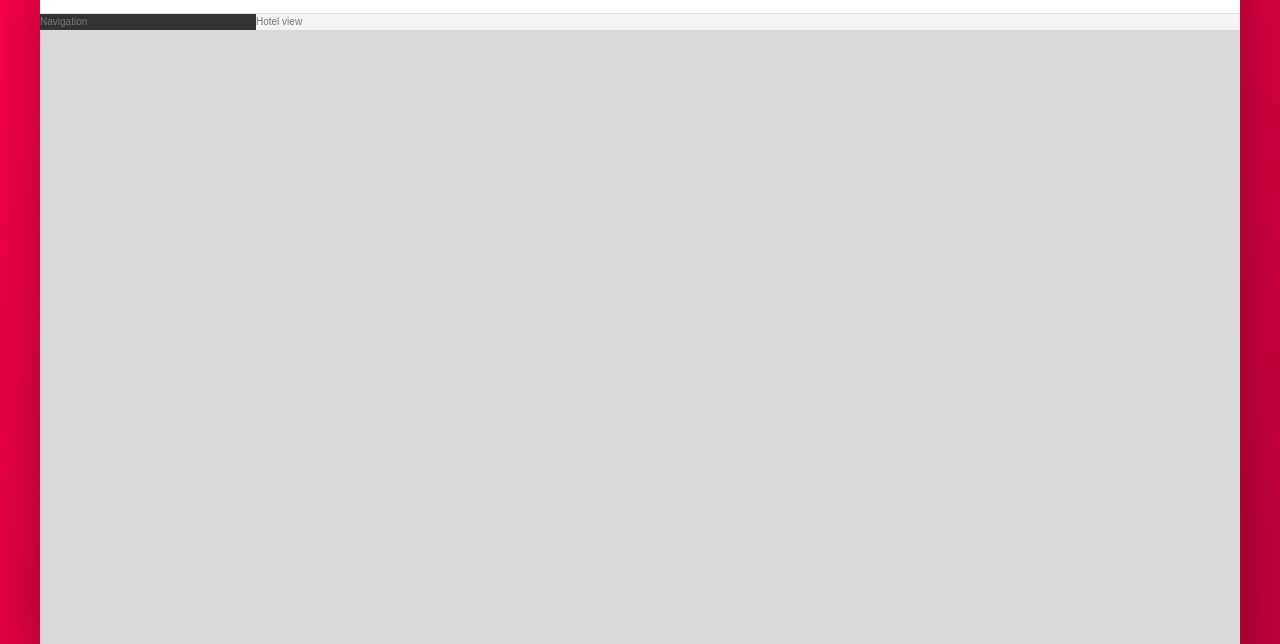
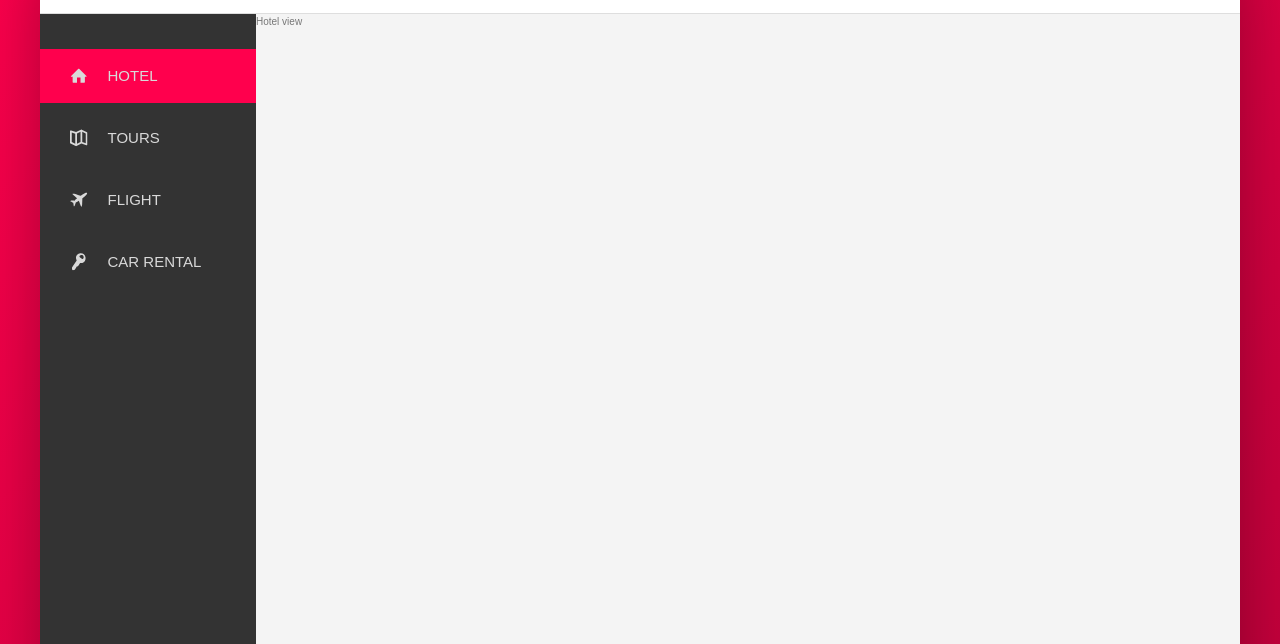
Before and after one commit to Przemiks/BookingApp, a website: page index.html in a window 1280 px wide. Shown: the part 156-800 px from the top of the page. Drawn offline with Linux system fonts and the light colour scheme; a web font is replaced by a local one.

Commit message:
add sidebar content + sidebar  styles

```diff
--- a/index.html
+++ b/index.html
@@ -43,8 +43,44 @@
             </nav>
         </header>
         <div class="content">
-            <nav class="side_nav">
-                Navigation
+            <nav class="sidebar">
+                <ul class="side-nav">
+                    <li class="side-nav__item side-nav__item--active">
+                        <a href="#" class="side-nav__link">
+                            <svg class="side-nav__icon">
+                                <use xlink:href="img/sprite.svg#icon-home"></use>
+                            </svg>
+                            <span>Hotel</span>
+                        </a>
+                    </li>
+                    <li class="side-nav__item">
+                        <a href="#" class="side-nav__link">
+                            <svg class="side-nav__icon">
+                                <use xlink:href="img/sprite.svg#icon-map"></use>
+                            </svg>
+                            <span>Tours</span>
+                        </a>
+                    </li>
+                    <li class="side-nav__item">
+                        <a href="#" class="side-nav__link">
+                            <svg class="side-nav__icon">
+                                <use xlink:href="img/sprite.svg#icon-aircraft"></use>
+                            </svg>
+                            <span>Flight</span>
+                        </a>
+                    </li>
+                    <li class="side-nav__item">
+                        <a href="#" class="side-nav__link">
+                            <svg class="side-nav__icon">
+                                <use xlink:href="img/sprite.svg#icon-key"></use>
+                            </svg>
+                            <span>Car rental</span>
+                        </a>
+                    </li>
+                </ul>
+                <div class="legal">
+                    &copy; 2018 by Przemek Jurkiewicz
+                </div>
             </nav>
             <main class="hotel-view">
                 Hotel view
--- a/sass/_components.scss
+++ b/sass/_components.scss
@@ -117,3 +117,75 @@
     }
 
 }
+
+
+///////////////////////////////////////////
+// Side navigation
+.side-nav {
+    font-size: 1.5rem;
+    list-style: none;
+    margin-top: 3.5rem;
+
+    &__item {
+        position: relative;
+
+        &:not(:last-child) {
+            margin-bottom: .8rem;
+        }
+    }
+
+    &__item:before {
+        content: "";
+        position: absolute;
+        top: 0;
+        left: 0;
+        height: 100%;
+        width: 3px;
+        background-color: $color-primary;
+        transform: scaleY(0);
+        transition: transform .3s,
+            width .4s .2s;
+    }
+
+    &__item:hover::before,
+    &__item--active::before {
+        transform: scaleY(1);
+        width: 100%;
+    }
+
+    &__item:active::before {
+        background-color: $color-secondary;
+    }
+
+    &__link:link,
+    &__link:visited {
+        color: $grey-light1;
+        text-decoration: none;
+        text-transform: uppercase;
+        display: block;
+        padding: 1.5rem 3rem;
+        position: relative;
+        z-index: 10;
+
+        display: flex;
+        align-items: center;
+    }
+
+    &__icon {
+        width: 1.75rem;
+        height: 1.75rem;
+        margin-right: 2rem;
+        fill: currentColor;
+    }
+}
+
+
+/////////////////////////////////////////////
+// legal text
+
+.legal {
+    font-size: 1.2rem;
+    text-align: center;
+    color: $grey;
+    padding: 2.5rem;
+}
--- a/sass/_layout.scss
+++ b/sass/_layout.scss
@@ -21,12 +21,16 @@
     display: flex;
 }
 
-.side_nav {
+.sidebar {
     background-color: $grey-dark;
     flex: 0 0 18%;
+    display: flex;
+    flex-direction: column;
+    justify-content: space-between;
 }
 
 .hotel-view {
     background-color: $grey-light4;
+    height: 80rem;
     flex: 1;
 }
```
Also changed, not shown: css/main.css.
